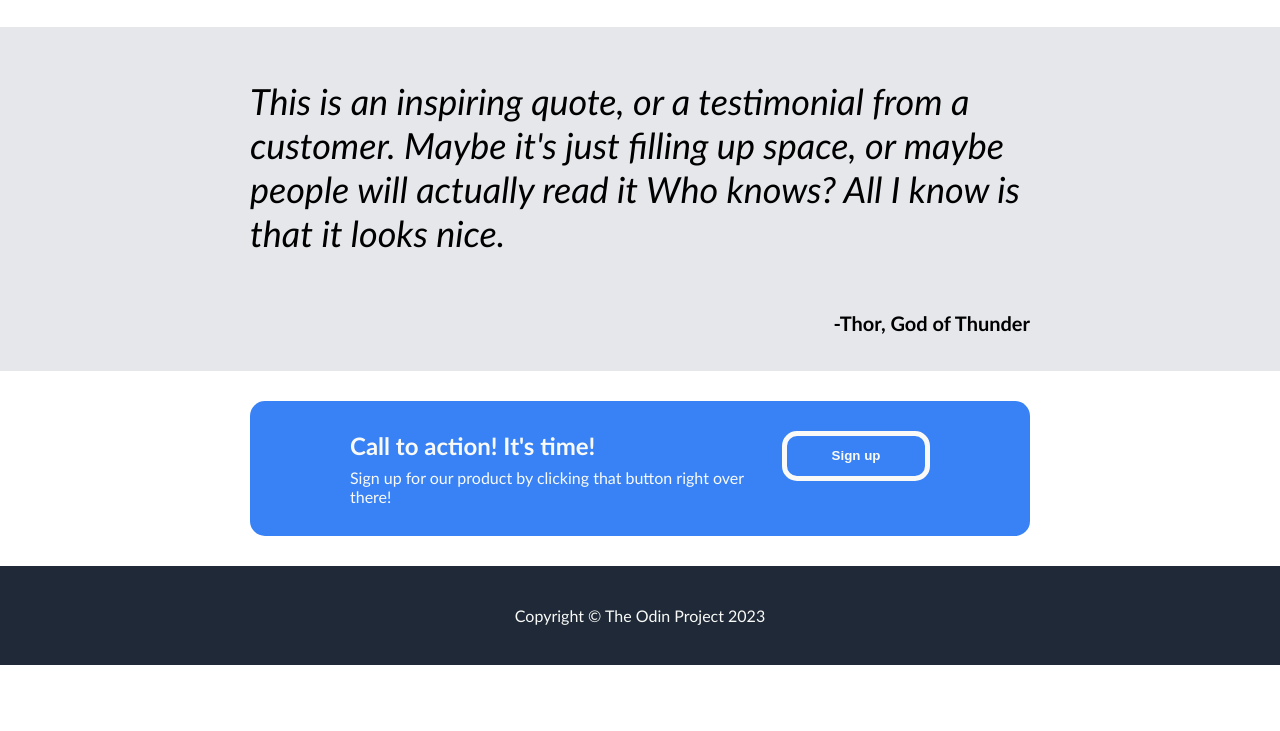
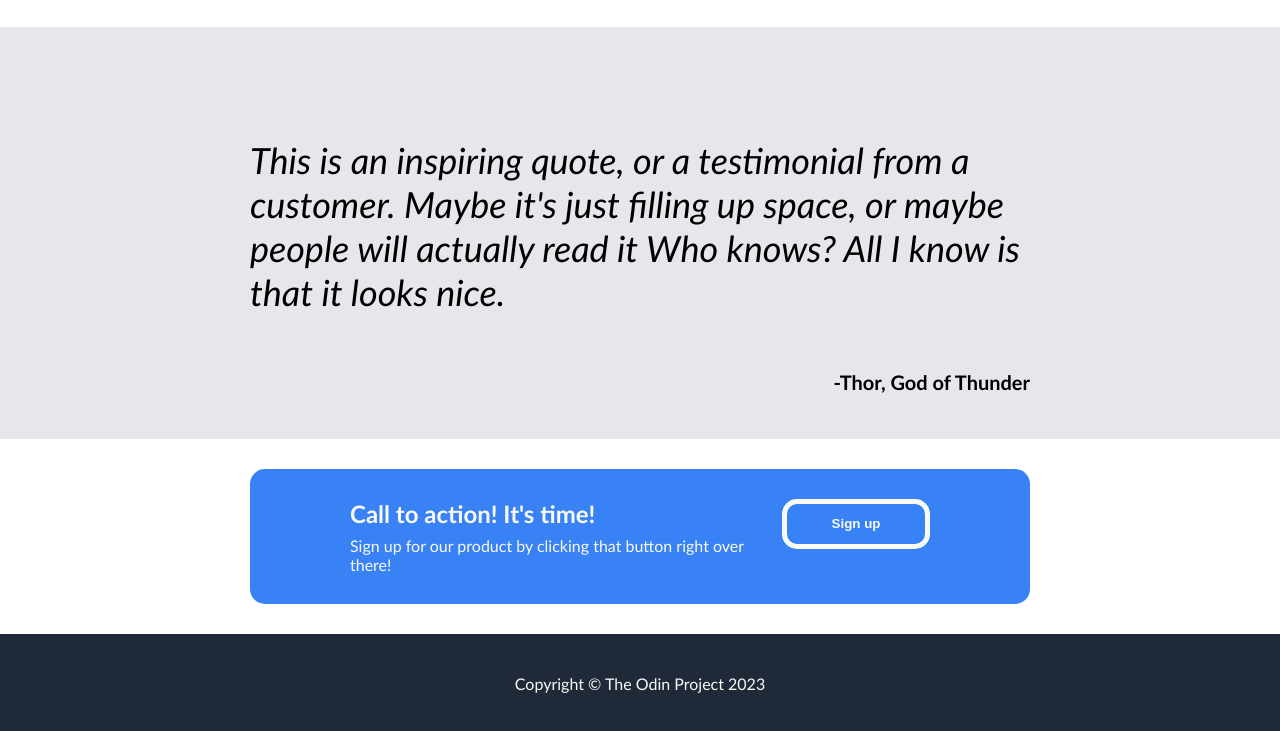
Before and after one commit to lewisjga/odin-landing, a plain HTML site: page index.html in a window 1280 px wide. Shown: the part 1071-1802 px from the top of the page. Before the commit the page ends 1736 px from the top, so only its background shows below. Drawn offline with Linux system fonts and the light colour scheme.

Commit message:
Slight touch-ups to CSS

```diff
--- a/css/styles.css
+++ b/css/styles.css
@@ -131,7 +131,7 @@ button {
     background-color: #e5e7eb;
     display: flex;
     flex-direction: column;
-    padding: 16px 250px;
+    padding: 75px 250px 25px;
 }
 
 .quote {
```
